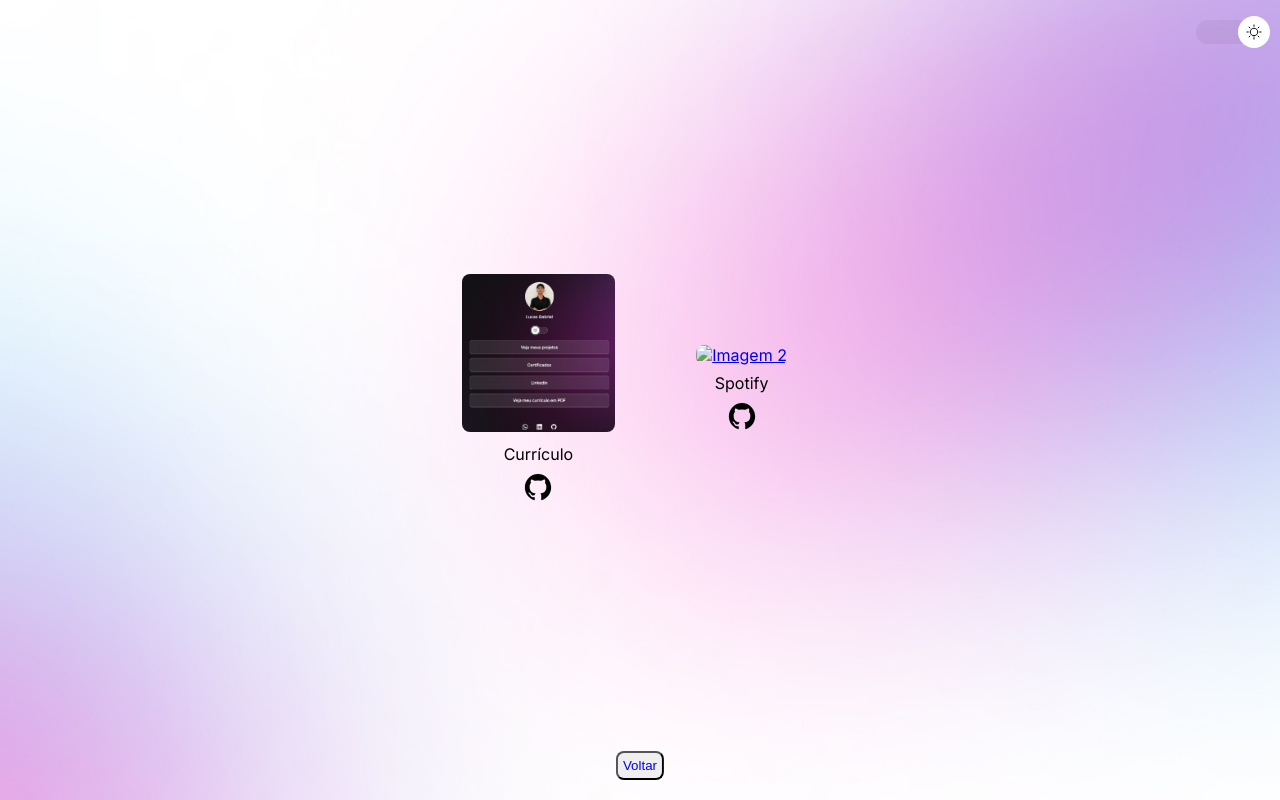
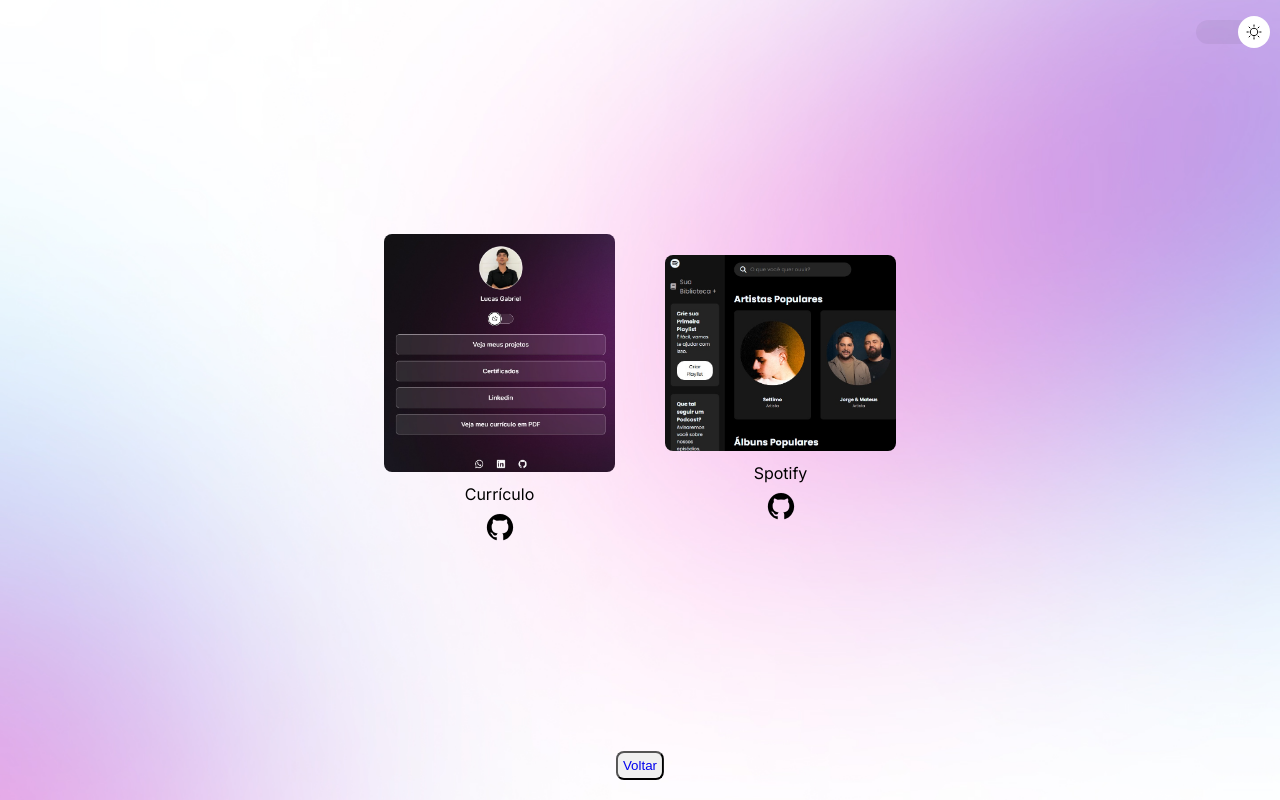
Before and after one commit to dev-lucasgabriel/pgprojetos, a plain HTML site: page index.html in a window 1280 px wide. Drawn offline with nearby package versions, Linux system fonts and the light colour scheme.

Commit message:
ajuste de largura e img

```diff
--- a/index.html
+++ b/index.html
@@ -36,7 +36,7 @@
 
       <div class="image-item">
         <a href="https://dev-lucasgabriel.github.io/Spotify/" target="_blank">
-          <img src="./assets/assets/img spotify.jpg" alt="Imagem 2" class="imagem">
+          <img src="assets/WhatsApp Image 2025-01-16 at 22.21.36.jpeg" alt="Imagem 2" class="imagem">
         </a>
         <p class="image-text">Spotify</p>
         <!-- Ícone do GitHub abaixo do texto com link -->
```
Also changed, not shown: assets/WhatsApp Image 2025-01-16 at 22.21.36.jpeg (renamed from assets/assets/img spotify.jpeg), assets/assets/img spotify.png (added).
